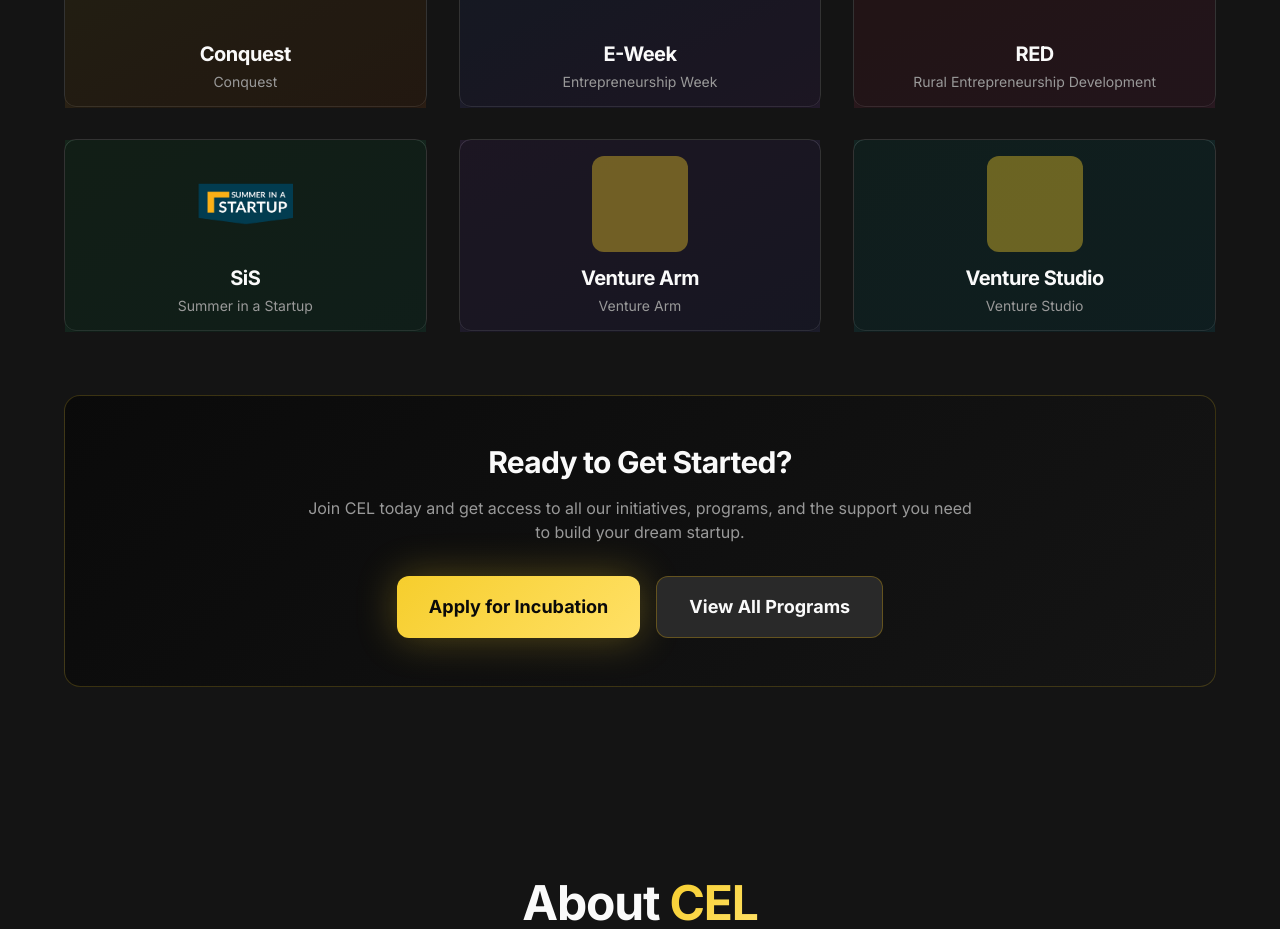
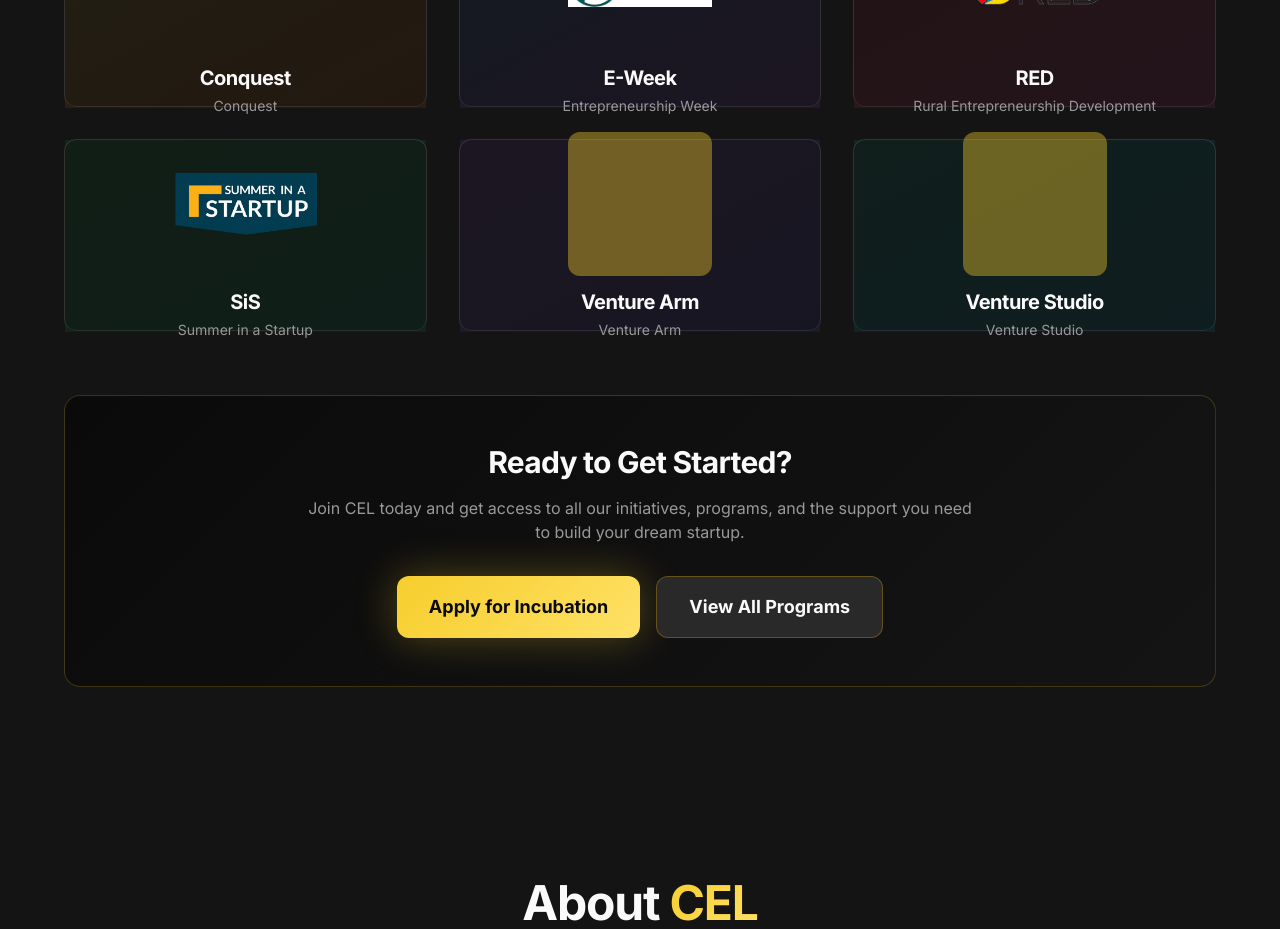
Before and after one commit to atharv2285/celwebsite, a React (Vite) app: page / in a window 1280 px wide. Shown: the part 1820-2749 px from the top of the page. Built offline with nearby package versions, Linux system fonts and the light colour scheme; the HTML template or start-up script is replaced by a standard one.

Commit message:
23:26 13/10/25

```diff
--- a/src/components/InitiativesSection.tsx
+++ b/src/components/InitiativesSection.tsx
@@ -77,9 +77,9 @@ const InitiativesSection = () => {
                         {/* Logo */}
                         <div className="mb-3">
                           {initiative.logo ? (
-                            <img src={initiative.logo} alt={`${initiative.title} logo`} className="w-24 h-24 object-contain mx-auto" />
+                            <img src={initiative.logo} alt={`${initiative.title} logo`} className="w-36 h-36 object-contain mx-auto" />
                           ) : (
-                            <div className="w-24 h-24 bg-yellow/40 rounded-lg mx-auto"></div>
+                            <div className="w-36 h-36 bg-yellow/40 rounded-lg mx-auto"></div>
                           )}
                         </div>
                         <h3 className="text-xl font-bold text-foreground mb-1">{initiative.title}</h3>
```
